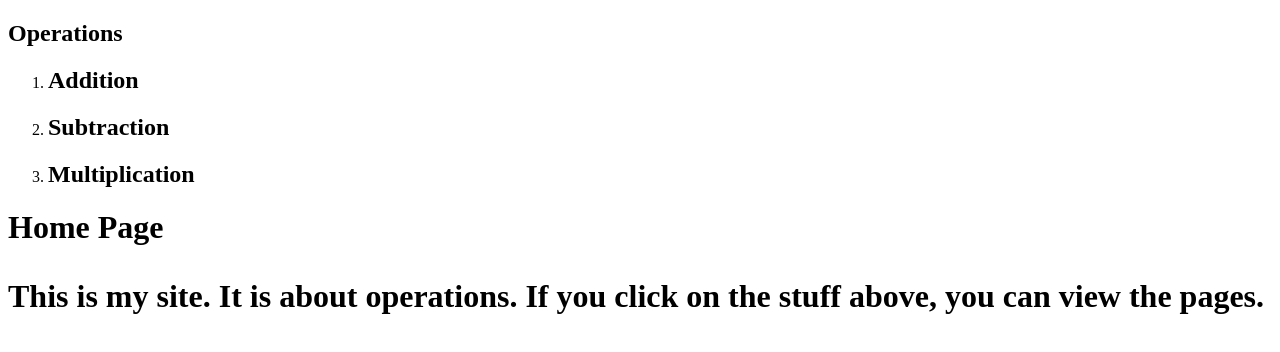
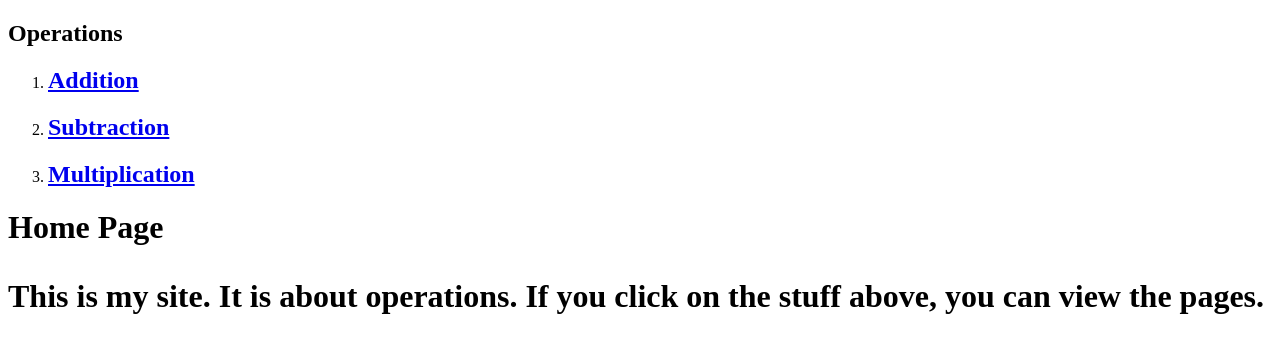
Before and after one commit to jyang31/web, a plain HTML site: page site.html in a window 1280 px wide. Drawn offline with Linux system fonts and the light colour scheme.

Commit message:
Update site.html

```diff
--- a/site.html
+++ b/site.html
@@ -10,9 +10,9 @@
 <nav class="stuff">
 <h1>Operations</h1>
 <ol>
-<li class="stuff"><h2><a href="https://jyang31.github.io/web/addition.html" ></a>Addition</h2></li>
-<li class="stuff"><h2><a href="https://jyang31.github.io/web/subtraction.html" ></a>Subtraction</h2></li>
-<li class="stuff"><h2><a href="https://jyang31.github.io/web/multiplication.html" ></a>Multiplication</h2></li>
+<li class="stuff"><h2><a href="https://jyang31.github.io/web/addition.html" >Addition</a></h2></li>
+<li class="stuff"><h2><a href="https://jyang31.github.io/web/subtraction.html" >Subtraction</a></h2></li>
+<li class="stuff"><h2><a href="https://jyang31.github.io/web/multiplication.html" >Multiplication</a></h2></li>
 </ol>
 </nav>
 
```
